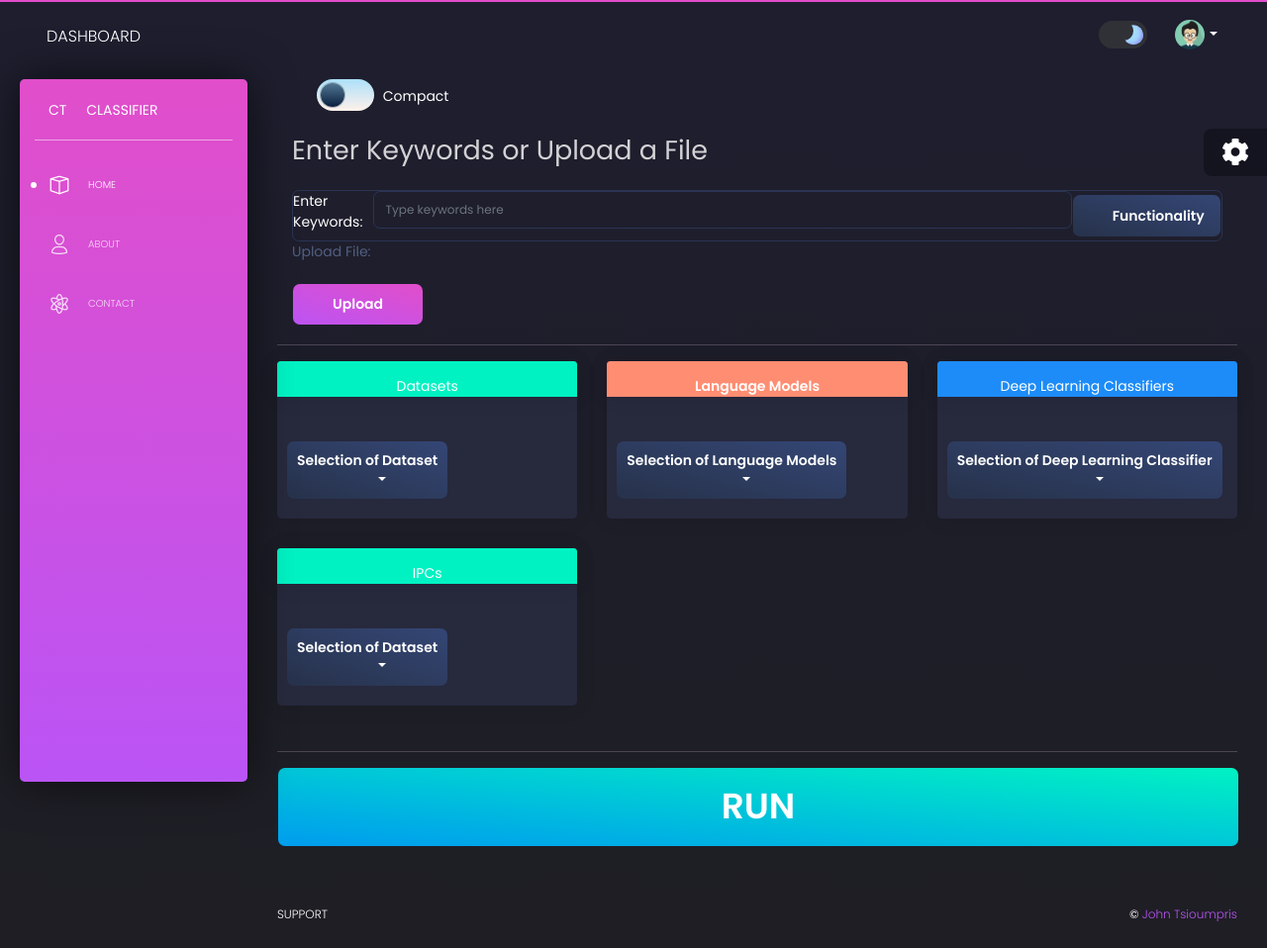
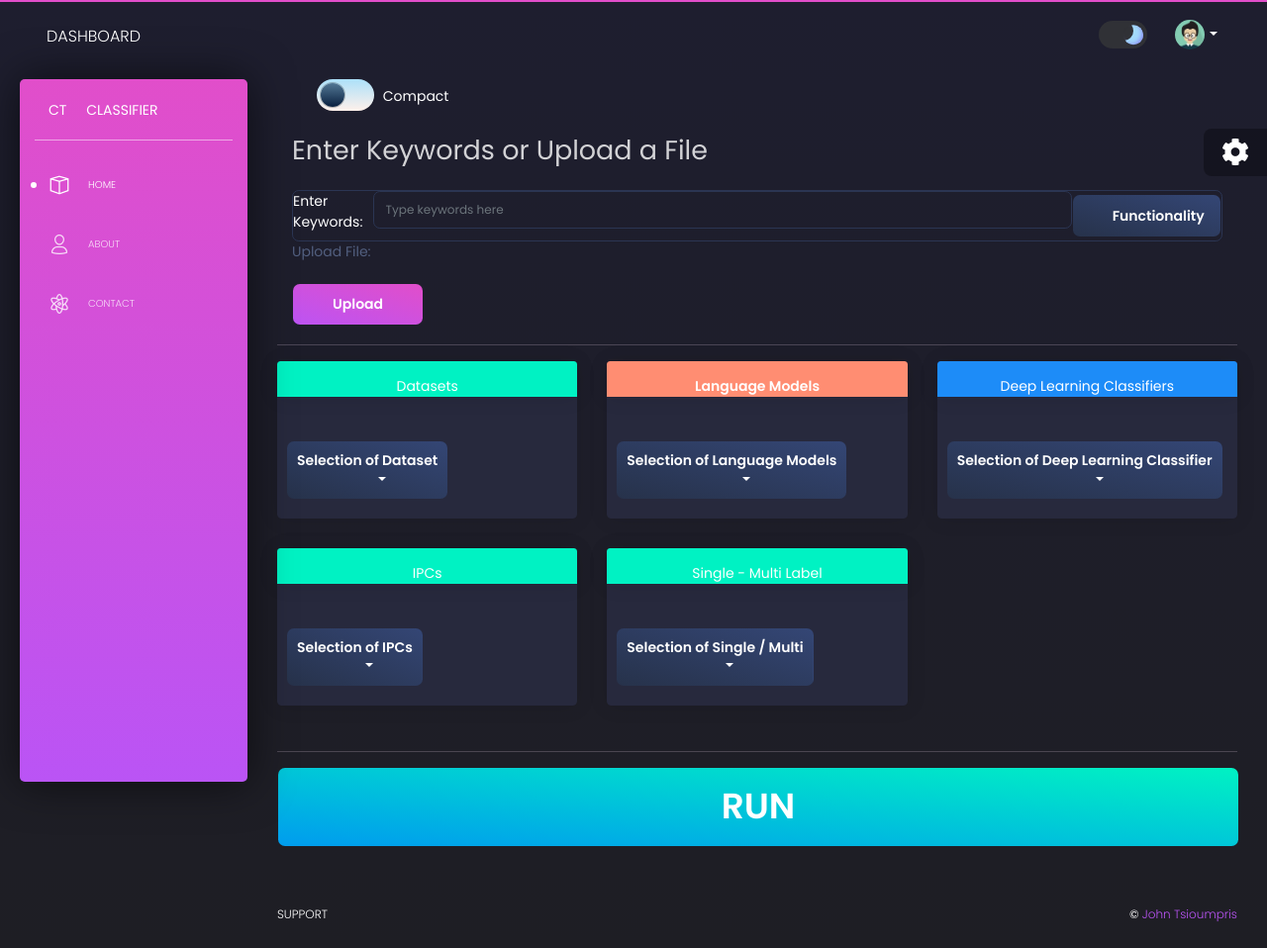
Before and after one commit to tsgiannis/master_thesis, a Flask app: page /index in a window 1280 px wide. Shown: the whole page at 99% size. Run offline with Flask 3, Linux system fonts and the light colour scheme; the visitor is signed in with stand-in values (Sample User, id 1); parts of the project's set-up code (start-up, migrations or seed data) failed here and were passed over; some libraries are stand-ins or nearby versions.

Commit message:
Some work on the layout

```diff
--- a/apps/home/routes.py
+++ b/apps/home/routes.py
@@ -45,7 +45,7 @@ def routename():
 def index():
 
     #data = [{'name': 'red'}, {'name': 'green'}, {'name': 'blue'}]
-    session['datasets'], session['language_models'], session['deep_learning'] = load_config()
+    session['datasets'], session['language_models'], session['deep_learning'],session['ipcs'],session['single_multi'] = load_config()
     # contains_list_ = contains_list_recursive(datasets)
     # contains_list = contains_list_recursive(language_models)
 
@@ -61,7 +61,7 @@ def index():
 @blueprint.route('/<template>')
 @login_required
 def route_template(template):
-    session['datasets'], session['language_models'], session['deep_learning'] = load_config()
+    session['datasets'], session['language_models'], session['deep_learning'],session['ipcs'],session['single_multi'] = load_config()
     try:
 
         if not template.endswith('.html'):
--- a/apps/templates/home/index.html
+++ b/apps/templates/home/index.html
@@ -472,11 +472,45 @@ hr {
                                         <button class="btn btn-secondary dropdown-toggle" type="submit"
                                                 id="btnIPC_compact"
                                                 data-toggle="dropdown" aria-haspopup="true" aria-expanded="false">
-                                            <span id="span_IPC_compact"> Selection of Dataset</span>
+                                            <span id="span_IPC_compact"> Selection of IPCs</span>
                                         </button>
-                                        <div name='datasets_compact' class="dropdown-menu"
+                                        <div name='ipcs_compact' class="dropdown-menu"
                                              aria-labelledby="Selection of IPCs">
-                                            {% for item in session['datasets'] %}
+                                            {% for item in session['ipcs'] %}
+                                            <a class="dropdown-item" onclick="handleDropdownItemClick(this)"
+                                               data-value="{{item['name']}}"
+                                               href="#">{{ item['name'] }}</a>
+                                            {% endfor %}
+                                        </div>
+                                    </div>
+                                </div>
+                            </div>
+
+                        </form>
+
+                    </div>
+                </div>
+            </div>
+            <div class="col-md-4">
+                <div class="card h-90">
+                    <div class="card-header card text-white bg-success d-flex align-items-center">Single - Multi Label</div>
+                    <div class="card-body">
+
+
+                        <form id="form_single-multi_compact">
+                            <!--   method="POST" action="{{ url_for('home_blueprint.routename') }}">-->
+                            <div class="form-row">
+
+                                <div class="form-row col-md-6">
+                                    <div class="dropdown-toggle">
+                                        <button class="btn btn-secondary dropdown-toggle" type="submit"
+                                                id="btnSML_compact"
+                                                data-toggle="dropdown" aria-haspopup="true" aria-expanded="false">
+                                            <span id="span_SML_compact"> Selection of Single / Multi</span>
+                                        </button>
+                                        <div name='sml_compact' class="dropdown-menu"
+                                             aria-labelledby="Selection of Single / Multi labels">
+                                            {% for item in session['single_multi'] %}
                                             <a class="dropdown-item" onclick="handleDropdownItemClick(this)"
                                                data-value="{{item['name']}}"
                                                href="#">{{ item['name'] }}</a>
--- a/apps/utilities.py
+++ b/apps/utilities.py
@@ -14,7 +14,9 @@ def load_config():
     #deep learning classifiers
     classifiers = config['Deep Learning classifier']
         #Sections
-    return datasets,language_models,classifiers
+    ipcs = config['IPC level']
+    single_multi = config['Single_Multi_label']
+    return datasets,language_models,classifiers,ipcs,single_multi
     # Retrieving a value
     #config['project']['author']
     #config.get('project').get('author')
--- a/pypatent_core.py
+++ b/pypatent_core.py
@@ -1,5 +1,5 @@
 from wipo_ipc import Ipc
 print('test')
-my_ipc = Ipc("A23B0009320000")
+my_ipc = Ipc("C03C1")
 print(my_ipc.code)
 print(my_ipc.human_code)
--- a/resources/config.toml
+++ b/resources/config.toml
@@ -79,10 +79,10 @@ default = 'no'
 name = 'Level 5 - Subgroups '
 default = 'no'
 
-[['Single/Multi label']]
-label='single label - main classification code'
-[['Single/Multi label']]
-structure='multi label - all IPCR codes'
+[['Single_Multi_label']]
+name='single label - main classification code'
+[['Single_Multi_label']]
+name='multi label - all IPCR codes'
 
 [['Structure considered']]
 structure='flat'
```
